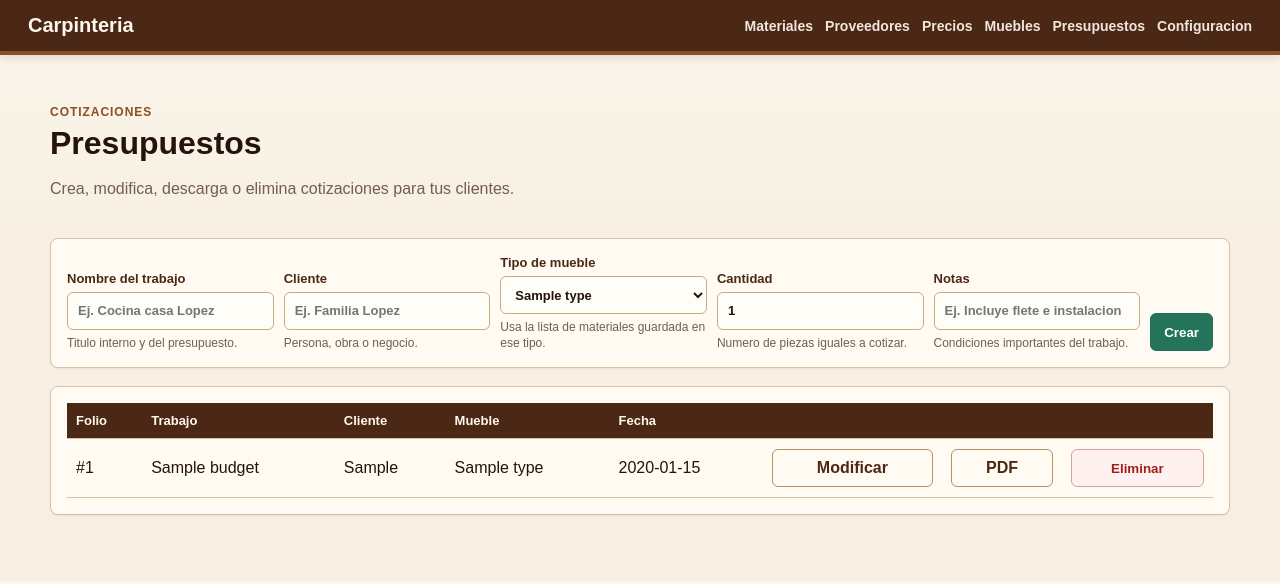
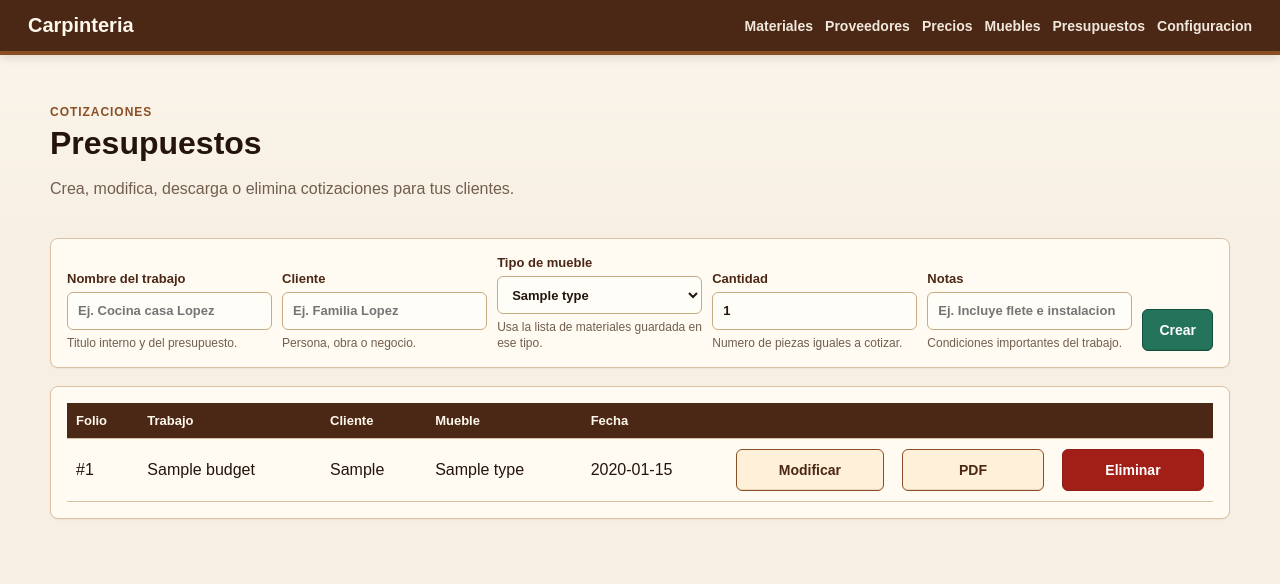
Before and after one commit to SamuelOrdaz-CIMAT/carpinteria, a Flask app: page /budgets in a window 1280 px wide. Shown: the top 584 px of the page. Run offline with Flask 3, Linux system fonts and the light colour scheme; tables that the repository leaves empty hold one stand-in row (values such as "Sample post").

Commit message:
Normalize button styles

```diff
--- a/static/styles.css
+++ b/static/styles.css
@@ -12,6 +12,7 @@
   --gold: #a66a2a;
   --red: #a21f18;
   --red-soft: #fff1ef;
+  --button-height: 42px;
 }
 
 * { box-sizing: border-box; }
@@ -335,8 +336,6 @@ label {
 
 .settings-card .button {
   margin-top: 8px;
-  border-color: var(--wood);
-  color: var(--wood-dark);
 }
 
 .material-form {
@@ -348,20 +347,25 @@ label {
   display: inline-flex;
   align-items: center;
   justify-content: center;
-  min-height: 38px;
-  padding: 8px 13px;
-  border: 1px solid #b89263;
+  min-height: var(--button-height);
+  padding: 0 16px;
+  border: 1px solid var(--wood);
   border-radius: 6px;
-  background: #fffaf2;
+  background: #fff1d9;
   color: var(--wood-dark);
+  font-size: 14px;
   font-weight: 700;
+  line-height: 1;
   cursor: pointer;
   white-space: nowrap;
+  box-shadow: inset 0 -1px 0 rgba(75, 40, 21, .12);
+  transition: background-color .15s ease, border-color .15s ease, color .15s ease, transform .15s ease;
 }
 
 .button:hover {
-  border-color: var(--wood);
-  background: var(--wood-soft);
+  border-color: var(--wood-dark);
+  background: #f1dfc4;
+  color: var(--wood-dark);
 }
 
 .button:focus-visible {
@@ -370,7 +374,7 @@ label {
 }
 
 .button.primary {
-  border-color: var(--green);
+  border-color: var(--green-dark);
   background: var(--green);
   color: #ffffff;
 }
@@ -381,14 +385,15 @@ label {
 }
 
 .button.danger {
-  border-color: #d7a29c;
-  background: var(--red-soft);
-  color: var(--red);
+  border-color: #8f1e18;
+  background: var(--red);
+  color: #ffffff;
 }
 
 .button.danger:hover {
-  border-color: var(--red);
-  background: #ffe1dc;
+  border-color: #6f140f;
+  background: #861812;
+  color: #ffffff;
 }
 
 .flash {
@@ -438,7 +443,11 @@ tbody tr:hover {
   background: #f7e3c5;
 }
 
-td .button { width: 100%; }
+td form { margin: 0; }
+td .button {
+  width: 100%;
+  min-width: 92px;
+}
 
 .price-input {
   min-width: 94px;
```
